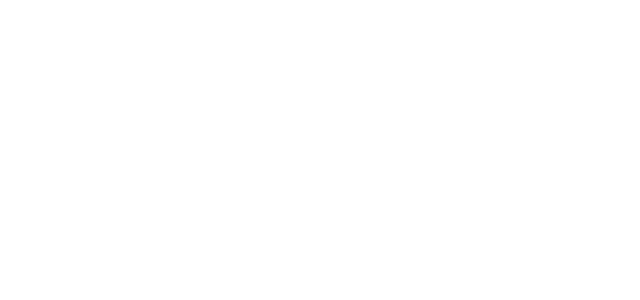
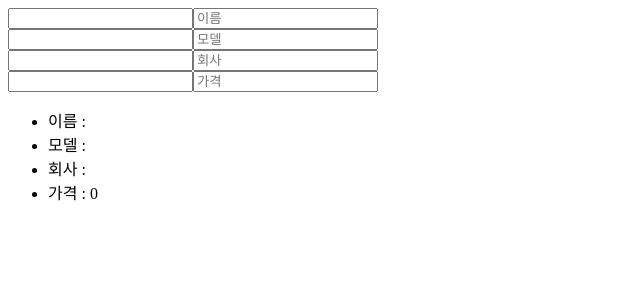
Before and after one commit to parkjaewook1/react20240509, a React (Vite) app: page / in a window 1280 px wide. Shown: the top 300 px of the page, without its empty margins (0-640 px from the left). Built offline with nearby package versions, Linux system fonts and the light colour scheme.

Commit message:
하나의 상태가 여러 property 를 갖는 경우 연습 완료

```diff
--- a/src/App.jsx
+++ b/src/App.jsx
@@ -1,7 +1,65 @@
-import React from "react";
+import React, { useState } from "react";
 
 function App(props) {
-  return <div></div>;
+  const [car, setCar] = useState({
+    name: "",
+    model: "",
+    price: 0,
+    company: "",
+  });
+
+  function handleNameChange(e) {
+    setCar({ ...car, name: e.target.value });
+  }
+  function handlePriceChange(e) {
+    const { ...nextCar } = car;
+    nextCar.price = e.target.value;
+    setCar(nextCar);
+  }
+  function handleCompanyChange(e) {
+    const { ...nextCar } = car;
+    nextCar.company = e.target.value;
+    setCar(nextCar);
+  }
+  function handleModelChange(e) {
+    setCar({ ...car, model: e.target.value });
+  }
+
+  return (
+    <div>
+      <div>
+        <input type="text" />
+        <input type="text" placeholder={"이름"} onChange={handleNameChange} />
+      </div>
+      <div>
+        <input type="text" />
+        <input type="text" placeholder={"모델"} onChange={handleModelChange} />
+      </div>
+      <div>
+        <input type="text" />
+        <input
+          type="text"
+          placeholder={"회사"}
+          onChange={handleCompanyChange}
+        />
+      </div>
+      <div>
+        <input type="text" />
+        <input
+          type="number"
+          placeholder={"가격"}
+          onChange={handlePriceChange}
+        />
+      </div>
+
+      <ul>
+        <li>이름 : {car.name}</li>
+        <li>모델 : {car.model}</li>
+        <li>회사 : {car.company}</li>
+        <li>가격 : {car.price}</li>
+      </ul>
+    </div>
+  );
 }
 
 export default App;
```
